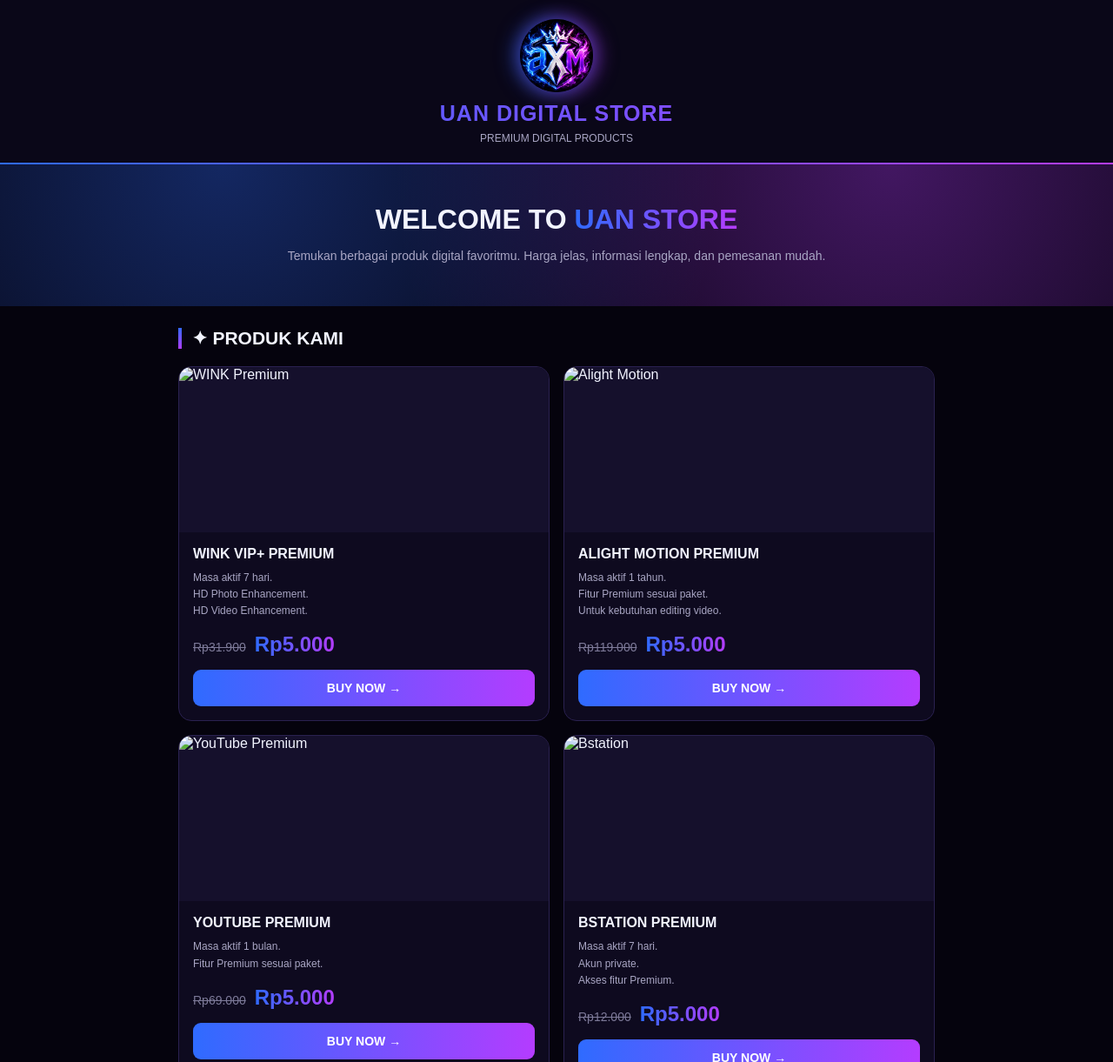
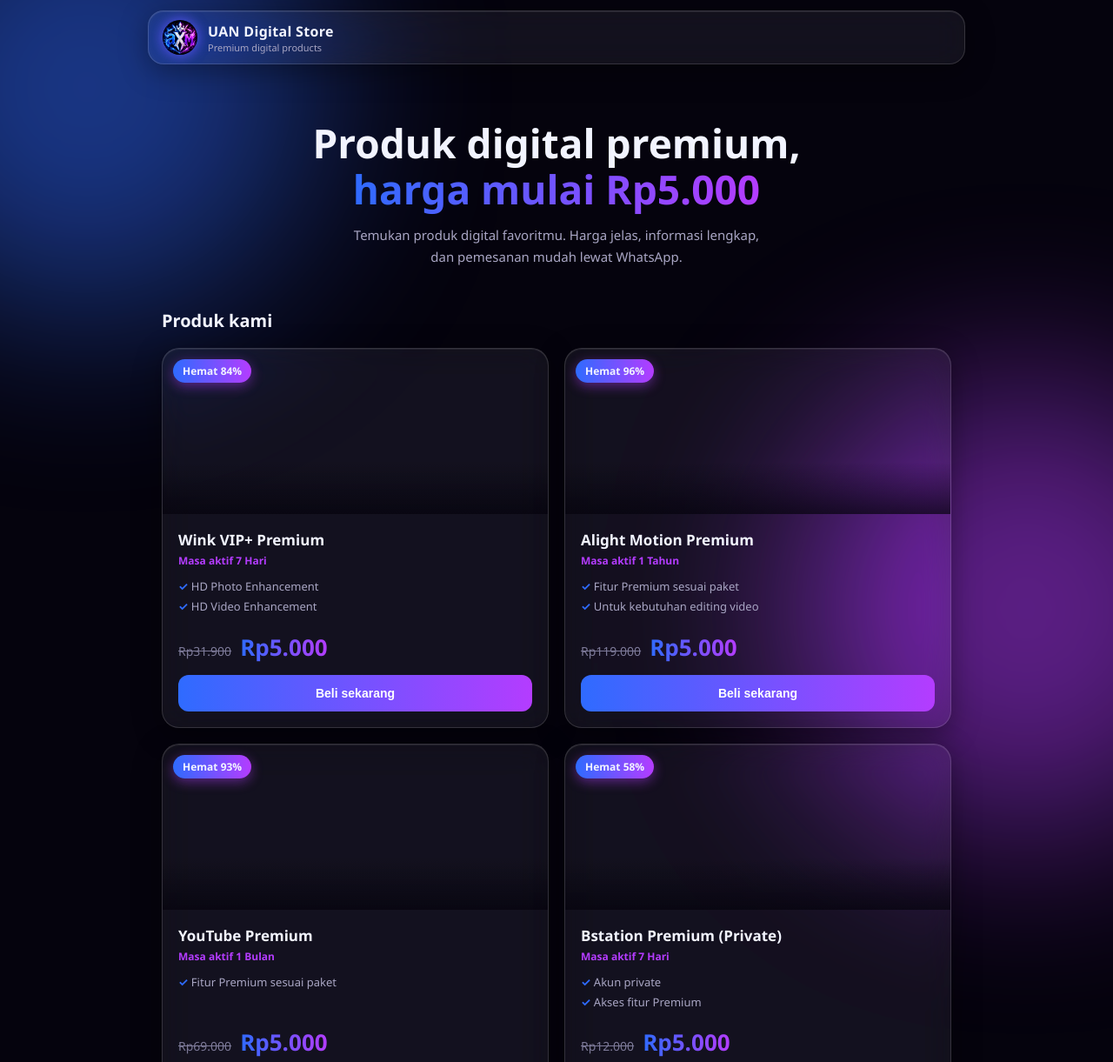
Before and after one commit to uanhoerulanam/jual-akun-premium, a plain HTML site: page index.html in a window 1280 px wide. Shown: the top 1221 px of the page at 87% size. Drawn offline with Linux system fonts and the light colour scheme.

Commit message:
Update index.html

```diff
--- a/index.html
+++ b/index.html
@@ -4,376 +4,331 @@
 <meta charset="UTF-8">
 <meta name="viewport" content="width=device-width, initial-scale=1.0">
 <meta name="theme-color" content="#05030d">
-<title>UAN DIGITAL STORE</title>
+<title>UAN Digital Store</title>
 <link rel="icon" href="logo.jpg">
 
 <style>
 :root {
   --bg: #05030d;
-  --card: #0e0a1f;
-  --line: #2a2150;
   --blue: #2f6bff;
   --purple: #b43cff;
   --silver: #f2f4ff;
   --muted: #a9a6c4;
+  --glass: rgba(255,255,255,.06);
+  --glass-line: rgba(255,255,255,.14);
   --grad: linear-gradient(90deg, var(--blue), var(--purple));
 }
 
-* {
-  margin: 0;
-  padding: 0;
-  box-sizing: border-box;
-  font-family: Arial, sans-serif;
+* { margin: 0; padding: 0; box-sizing: border-box; }
+
+html { scroll-behavior: smooth; }
+
+body {
+  font-family: "Segoe UI", system-ui, -apple-system, Roboto, Arial, sans-serif;
+  background: var(--bg);
+  color: var(--silver);
+  min-height: 100vh;
+  overflow-x: hidden;
 }
 
-body {
-  background: var(--bg);
-  color: var(--silver);
+/* Cahaya latar blur */
+body::before, body::after {
+  content: "";
+  position: fixed;
+  width: 520px;
+  height: 520px;
+  border-radius: 50%;
+  filter: blur(110px);
+  opacity: .5;
+  z-index: -1;
+  pointer-events: none;
+}
+body::before { background: var(--blue); top: -160px; left: -160px; }
+body::after  { background: var(--purple); bottom: -160px; right: -160px; }
+
+.glass {
+  background: var(--glass);
+  border: 1px solid var(--glass-line);
+  -webkit-backdrop-filter: blur(18px) saturate(140%);
+  backdrop-filter: blur(18px) saturate(140%);
+  box-shadow: 0 8px 32px rgba(0,0,0,.35), inset 0 1px 0 rgba(255,255,255,.08);
 }
 
-header {
-  padding: 22px 15px;
-  background: #0a0718;
-  border-bottom: 1px solid var(--line);
-  text-align: center;
-  position: relative;
+/* Navbar */
+.nav {
+  position: sticky;
+  top: 12px;
+  z-index: 10;
+  max-width: 940px;
+  margin: 12px auto 0;
+  padding: 10px 16px;
+  border-radius: 18px;
+  display: flex;
+  align-items: center;
+  gap: 12px;
 }
-
-header::after {
-  content: "";
-  position: absolute;
-  left: 0;
-  right: 0;
-  bottom: -1px;
-  height: 2px;
-  background: var(--grad);
-}
-
-.logo {
-  width: 84px;
-  height: 84px;
+.nav img {
+  width: 40px;
+  height: 40px;
   border-radius: 50%;
   object-fit: cover;
-  display: block;
-  margin: 0 auto 10px;
-  box-shadow: -6px 0 22px rgba(47,107,255,.55), 6px 0 22px rgba(180,60,255,.55);
+  box-shadow: 0 0 14px rgba(47,107,255,.6), 0 0 14px rgba(180,60,255,.5);
 }
+.nav b { font-size: 16px; letter-spacing: .3px; }
+.nav small { display: block; font-size: 11px; color: var(--muted); }
 
-header h1 {
-  font-size: 25px;
-  letter-spacing: 1px;
+/* Hero */
+.hero {
+  max-width: 940px;
+  margin: 0 auto;
+  padding: 64px 20px 36px;
+  text-align: center;
+}
+.hero h1 {
+  font-size: clamp(30px, 6vw, 46px);
+  line-height: 1.15;
+  margin-bottom: 14px;
+}
+.grad-text {
   background: var(--grad);
   -webkit-background-clip: text;
   background-clip: text;
   color: transparent;
 }
-
-header p {
+.hero p {
+  max-width: 480px;
+  margin: 0 auto;
   color: var(--muted);
-  font-size: 12px;
-  margin-top: 7px;
+  line-height: 1.7;
+  font-size: 15px;
 }
 
-.hero {
-  padding: 45px 18px;
-  text-align: center;
-  background:
-    radial-gradient(circle at 20% 0%, rgba(47,107,255,.35), transparent 55%),
-    radial-gradient(circle at 80% 0%, rgba(180,60,255,.35), transparent 55%),
-    var(--bg);
-}
-
-.hero h2 {
-  font-size: 32px;
-  margin-bottom: 12px;
-}
-
-.hero h2 span {
-  background: var(--grad);
-  -webkit-background-clip: text;
-  background-clip: text;
-  color: transparent;
-}
-
-.hero p {
-  color: var(--muted);
-  line-height: 1.7;
-  font-size: 14px;
-}
-
-.container {
-  max-width: 900px;
-  margin: auto;
-  padding: 25px 15px;
-}
-
-.heading {
-  color: var(--silver);
-  margin-bottom: 20px;
-  font-size: 21px;
-  padding-left: 12px;
-  border-left: 4px solid;
-  border-image: linear-gradient(var(--blue), var(--purple)) 1;
-}
+/* Produk */
+.container { max-width: 940px; margin: 0 auto; padding: 10px 16px 30px; }
+.title { font-size: 20px; margin-bottom: 18px; }
 
 .products {
   display: grid;
   grid-template-columns: repeat(2, 1fr);
-  gap: 16px;
+  gap: 18px;
 }
 
 .product {
-  background: var(--card);
-  border: 1px solid var(--line);
-  border-radius: 15px;
+  border-radius: 20px;
   overflow: hidden;
-  transition: border-color .2s, box-shadow .2s;
+  display: flex;
+  flex-direction: column;
+  transition: transform .25s, border-color .25s, box-shadow .25s;
+}
+.product:hover {
+  transform: translateY(-4px);
+  border-color: rgba(180,60,255,.6);
+  box-shadow: 0 12px 40px rgba(47,107,255,.25), 0 12px 40px rgba(180,60,255,.2);
 }
 
-.product:hover {
-  border-color: var(--purple);
-  box-shadow: -4px 0 18px rgba(47,107,255,.3), 4px 0 18px rgba(180,60,255,.3);
-}
-
-.product img {
+.thumb { position: relative; }
+.thumb img {
   width: 100%;
   height: 190px;
   object-fit: cover;
   display: block;
-  background: #15102c;
+  background: rgba(255,255,255,.04);
+}
+.thumb::after {
+  content: "";
+  position: absolute;
+  inset: auto 0 0 0;
+  height: 60px;
+  background: linear-gradient(transparent, rgba(5,3,13,.7));
+}
+.badge {
+  position: absolute;
+  top: 12px;
+  left: 12px;
+  z-index: 2;
+  padding: 5px 11px;
+  border-radius: 999px;
+  font-size: 12px;
+  font-weight: 700;
+  background: var(--grad);
+  box-shadow: 0 4px 14px rgba(180,60,255,.45);
 }
 
-.product-content {
-  padding: 16px;
-}
+.body { padding: 18px; display: flex; flex-direction: column; flex: 1; }
+.body h3 { font-size: 17px; margin-bottom: 4px; }
+.duration { font-size: 12px; color: var(--purple); font-weight: 600; margin-bottom: 10px; }
 
-.product h3 {
-  font-size: 16px;
-  margin-bottom: 9px;
-}
+.body ul { list-style: none; color: var(--muted); font-size: 13px; line-height: 1.8; flex: 1; }
+.body li::before { content: "✓ "; color: var(--blue); font-weight: 700; }
 
-.product p {
-  color: var(--muted);
-  font-size: 12px;
-  line-height: 1.6;
-}
-
-.price-box {
-  margin: 15px 0;
-  display: flex;
-  align-items: baseline;
-  gap: 10px;
-  flex-wrap: wrap;
-}
-
-.old {
-  color: #7d7a99;
-  font-size: 14px;
-  text-decoration: line-through;
-}
-
-.price {
-  font-size: 24px;
-  font-weight: bold;
-  background: var(--grad);
-  -webkit-background-clip: text;
-  background-clip: text;
-  color: transparent;
-}
+.price-box { display: flex; align-items: baseline; gap: 10px; margin: 16px 0 14px; }
+.old { color: #7d7a99; font-size: 14px; text-decoration: line-through; }
+.price { font-size: 26px; font-weight: 800; }
 
 .buy {
   display: block;
   width: 100%;
   padding: 13px;
-  text-align: center;
+  border: 0;
+  border-radius: 12px;
   background: var(--grad);
   color: #fff;
-  border-radius: 9px;
   font-size: 14px;
-  font-weight: bold;
-  text-decoration: none;
+  font-weight: 700;
+  cursor: pointer;
+  transition: filter .2s, box-shadow .2s;
 }
+.buy:hover { filter: brightness(1.15); box-shadow: 0 6px 22px rgba(180,60,255,.4); }
+.buy:focus-visible { outline: 2px solid var(--silver); outline-offset: 2px; }
 
-.buy:hover {
-  filter: brightness(1.15);
+/* Info */
+.info {
+  margin-top: 32px;
+  padding: 26px 22px;
+  border-radius: 20px;
 }
-
-.buy:focus-visible {
-  outline: 2px solid var(--silver);
-  outline-offset: 2px;
-}
-
-.info {
-  margin-top: 30px;
-  padding: 22px;
-  background: var(--card);
-  border: 1px solid var(--line);
-  border-radius: 14px;
-  text-align: center;
-}
-
-.info h3 {
-  color: var(--silver);
-  margin-bottom: 10px;
-}
-
-.info p {
+.info h3 { text-align: center; margin-bottom: 16px; }
+.info ul {
+  list-style: none;
+  display: grid;
+  grid-template-columns: repeat(2, 1fr);
+  gap: 10px 20px;
   color: var(--muted);
   font-size: 13px;
-  line-height: 1.8;
 }
+.info li::before { content: "✓ "; color: var(--purple); font-weight: 700; }
 
 footer {
   text-align: center;
-  padding: 25px 15px;
+  padding: 26px 15px 34px;
   color: #77749a;
   font-size: 12px;
-  border-top: 1px solid var(--line);
-  margin-top: 30px;
+  line-height: 1.7;
 }
 
-@media(max-width: 550px) {
-  .products {
-    grid-template-columns: 1fr;
-  }
+@media (max-width: 600px) {
+  .products, .info ul { grid-template-columns: 1fr; }
+  .hero { padding-top: 44px; }
+  .thumb img { height: 200px; }
+}
 
-  .product img {
-    height: 210px;
-  }
+@media (prefers-reduced-motion: reduce) {
+  * { transition: none !important; scroll-behavior: auto !important; }
 }
 </style>
 </head>
 
 <body>
 
-<header>
-  <img class="logo" src="logo.jpg" alt="Logo UAN Digital Store">
-  <h1>UAN DIGITAL STORE</h1>
-  <p>PREMIUM DIGITAL PRODUCTS</p>
-</header>
+<nav class="nav glass">
+  <img src="logo.jpg" alt="Logo UAN Digital Store">
+  <div>
+    <b>UAN Digital Store</b>
+    <small>Premium digital products</small>
+  </div>
+</nav>
 
 <section class="hero">
-  <h2>WELCOME TO <span>UAN STORE</span></h2>
-  <p>
-    Temukan berbagai produk digital favoritmu.
-    Harga jelas, informasi lengkap, dan pemesanan mudah.
-  </p>
+  <h1>Produk digital premium,<br><span class="grad-text">harga mulai Rp5.000</span></h1>
+  <p>Temukan produk digital favoritmu. Harga jelas, informasi lengkap, dan pemesanan mudah lewat WhatsApp.</p>
 </section>
 
 <main class="container">
+  <h2 class="title">Produk kami</h2>
+  <div class="products" id="products"></div>
 
-<h2 class="heading">✦ PRODUK KAMI</h2>
-
-<div class="products">
-
-<!-- WINK -->
-<div class="product">
-  <img src="wink.jpg" alt="WINK Premium">
-  <div class="product-content">
-    <h3>WINK VIP+ PREMIUM</h3>
-    <p>
-      Masa aktif 7 hari.<br>
-      HD Photo Enhancement.<br>
-      HD Video Enhancement.
-    </p>
-    <div class="price-box">
-      <span class="old">Rp31.900</span>
-      <span class="price">Rp5.000</span>
-    </div>
-    <a class="buy" href="#" onclick="buy('WINK VIP+ PREMIUM','Rp5.000','7 Hari');return false">
-      BUY NOW →
-    </a>
-  </div>
-</div>
-
-<!-- ALIGHT MOTION -->
-<div class="product">
-  <img src="alightmotion.jpg" alt="Alight Motion">
-  <div class="product-content">
-    <h3>ALIGHT MOTION PREMIUM</h3>
-    <p>
-      Masa aktif 1 tahun.<br>
-      Fitur Premium sesuai paket.<br>
-      Untuk kebutuhan editing video.
-    </p>
-    <div class="price-box">
-      <span class="old">Rp119.000</span>
-      <span class="price">Rp5.000</span>
-    </div>
-    <a class="buy" href="#" onclick="buy('ALIGHT MOTION PREMIUM','Rp5.000','1 Tahun');return false">
-      BUY NOW →
-    </a>
-  </div>
-</div>
-
-<!-- YOUTUBE -->
-<div class="product">
-  <img src="youtube.jpg" alt="YouTube Premium">
-  <div class="product-content">
-    <h3>YOUTUBE PREMIUM</h3>
-    <p>
-      Masa aktif 1 bulan.<br>
-      Fitur Premium sesuai paket.
-    </p>
-    <div class="price-box">
-      <span class="old">Rp69.000</span>
-      <span class="price">Rp5.000</span>
-    </div>
-    <a class="buy" href="#" onclick="buy('YOUTUBE PREMIUM','Rp5.000','1 Bulan');return false">
-      BUY NOW →
-    </a>
-  </div>
-</div>
-
-<!-- BSTATION -->
-<div class="product">
-  <img src="bstation.jpg" alt="Bstation">
-  <div class="product-content">
-    <h3>BSTATION PREMIUM</h3>
-    <p>
-      Masa aktif 7 hari.<br>
-      Akun private.<br>
-      Akses fitur Premium.
-    </p>
-    <div class="price-box">
-      <span class="old">Rp12.000</span>
-      <span class="price">Rp5.000</span>
-    </div>
-    <a class="buy" href="#" onclick="buy('BSTATION PREMIUM (PRIVATE)','Rp5.000','7 Hari');return false">
-      BUY NOW →
-    </a>
-  </div>
-</div>
-
-</div>
-
-<section class="info">
-  <h3>INFORMASI PEMESANAN</h3>
-  <p>
-    ✓ Pemesanan mudah<br>
-    ✓ Informasi harga jelas<br>
-    ✓ Proses estimasi 1–30 menit<br>
-    ✓ Bantuan pelanggan<br>
-    ✓ Konfirmasi detail paket sebelum pembayaran
-  </p>
-</section>
-
+  <section class="info glass">
+    <h3>Informasi pemesanan</h3>
+    <ul>
+      <li>Pemesanan mudah</li>
+      <li>Informasi harga jelas</li>
+      <li>Proses estimasi 1–30 menit</li>
+      <li>Bantuan pelanggan</li>
+      <li>Konfirmasi detail paket sebelum pembayaran</li>
+    </ul>
+  </section>
 </main>
 
 <footer>
-  © 2026 UAN DIGITAL STORE<br>
-  DIGITAL PRODUCTS • PREMIUM SERVICE
+  © 2026 UAN Digital Store<br>
+  Digital products • Premium service
 </footer>
 
 <script>
-
 // GANTI DENGAN NOMOR WHATSAPP ADMIN
 // Gunakan kode negara 62 tanpa tanda +
-
 const nomorAdmin = "628XXXXXXXXXX";
 
+const produk = [
+  {
+    nama: "Wink VIP+ Premium",
+    img: "wink.jpg",
+    durasi: "7 Hari",
+    fitur: ["HD Photo Enhancement", "HD Video Enhancement"],
+    lama: "Rp31.900",
+    baru: "Rp5.000",
+    diskon: "Hemat 84%"
+  },
+  {
+    nama: "Alight Motion Premium",
+    img: "alightmotion.jpg",
+    durasi: "1 Tahun",
+    fitur: ["Fitur Premium sesuai paket", "Untuk kebutuhan editing video"],
+    lama: "Rp119.000",
+    baru: "Rp5.000",
+    diskon: "Hemat 96%"
+  },
+  {
+    nama: "YouTube Premium",
+    img: "youtube.jpg",
+    durasi: "1 Bulan",
+    fitur: ["Fitur Premium sesuai paket"],
+    lama: "Rp69.000",
+    baru: "Rp5.000",
+    diskon: "Hemat 93%"
+  },
+  {
+    nama: "Bstation Premium (Private)",
+    img: "bstation.jpg",
+    durasi: "7 Hari",
+    fitur: ["Akun private", "Akses fitur Premium"],
+    lama: "Rp12.000",
+    baru: "Rp5.000",
+    diskon: "Hemat 58%"
+  }
+];
+
+const wadah = document.getElementById("products");
+
+produk.forEach((p, i) => {
+  const kartu = document.createElement("article");
+  kartu.className = "product glass";
+  kartu.innerHTML = `
+    <div class="thumb">
+      <span class="badge">${p.diskon}</span>
+      <img src="${p.img}" alt="${p.nama}" onerror="this.style.visibility='hidden'">
+    </div>
+    <div class="body">
+      <h3>${p.nama}</h3>
+      <div class="duration">Masa aktif ${p.durasi}</div>
+      <ul>${p.fitur.map(f => `<li>${f}</li>`).join("")}</ul>
+      <div class="price-box">
+        <span class="old">${p.lama}</span>
+        <span class="price grad-text">${p.baru}</span>
+      </div>
+      <button class="buy" type="button" data-i="${i}">Beli sekarang</button>
+    </div>`;
+  wadah.appendChild(kartu);
+});
+
+wadah.addEventListener("click", e => {
+  const tombol = e.target.closest(".buy");
+  if (!tombol) return;
+  const p = produk[tombol.dataset.i];
+  buy(p.nama, p.baru, p.durasi);
+});
+
 function buy(nama, harga, durasi) {
-
   const pesan =
 `Halo Admin UAN DIGITAL STORE!
 
@@ -387,13 +342,9 @@ Mohon informasi ketersediaan dan cara pembayarannya.
 
 Terima kasih.`;
 
-  const link =
-    "https://wa.me/" + nomorAdmin +
-    "?text=" + encodeURIComponent(pesan);
-
+  const link = "https://wa.me/" + nomorAdmin + "?text=" + encodeURIComponent(pesan);
   window.open(link, "_blank");
 }
-
 </script>
 
 </body>
```
